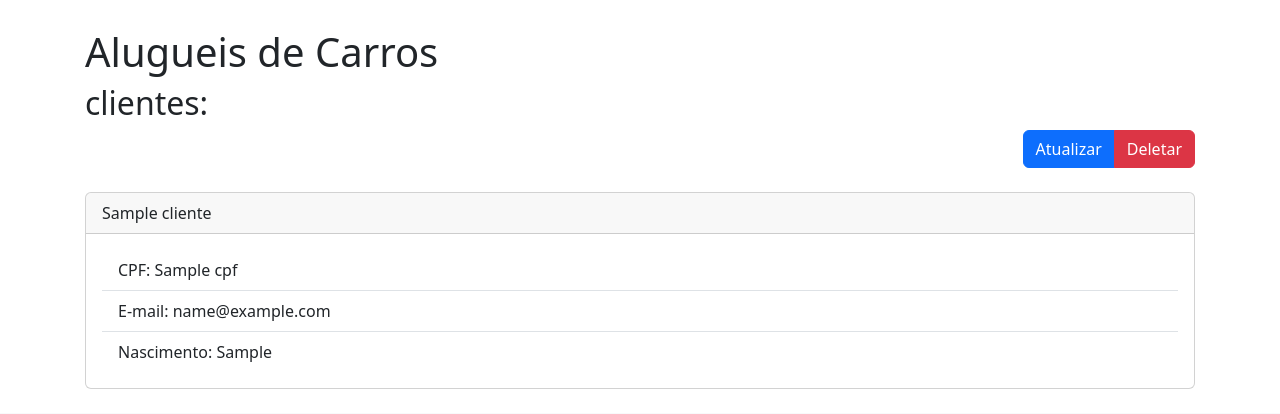
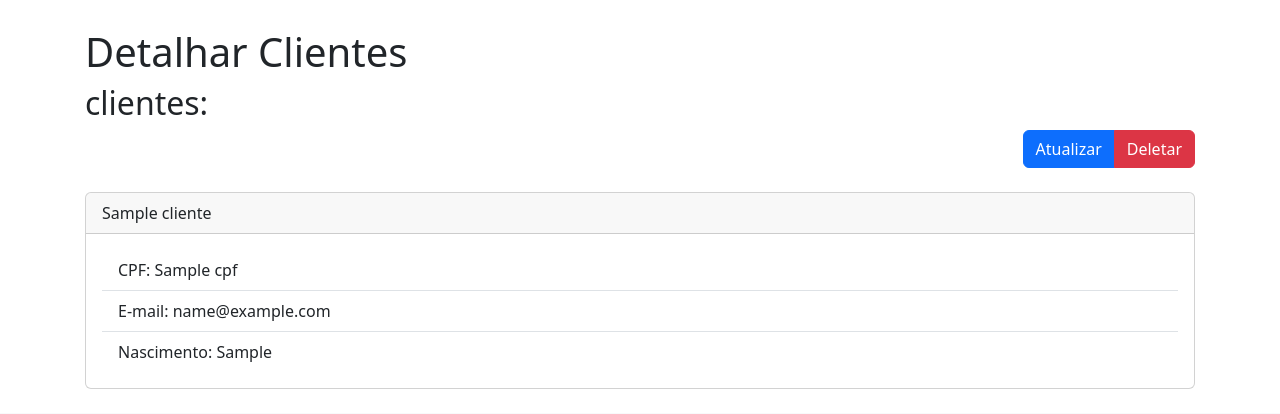
Before and after one commit to RosieGt/projeto_vcar3, a Django app: template aluguel/templates/cliente/detalhar.html in a window 1280 px wide. Shown: the part 56-470 px from the top of the page. Run offline with Django 3.2, Linux system fonts and the light colour scheme; the template is opened without the code that fills it: most values are stand-ins (such as "Sample title", 1, 10 or a date in 2020); some libraries are stand-ins or nearby versions.

Commit message:
proximo commit

```diff
--- a/aluguel/templates/cliente/cadastrar.html
+++ b/aluguel/templates/cliente/cadastrar.html
@@ -1,6 +1,6 @@
 {% extends 'index.html' %}
 {% load bootstrap5 %}
-    {% block title %}Cadastrar Cliente {% endblock title %}
+    {% block title %}Vcar Cliente {% endblock title %}
     {% block content %}
 
     <h2>Cadastro de Cliente:</h2>
@@ -15,4 +15,5 @@
     {% endbuttons %}
     </form>
 
-    {% endblock content %}
+
+  {% endblock content %}
--- a/aluguel/templates/cliente/detalhar.html
+++ b/aluguel/templates/cliente/detalhar.html
@@ -1,11 +1,11 @@
 {% extends 'index.html' %}
-{% block title %}Vcar {{ cliente.nome }} {% endblock title %}
+{% block title %}Vcar Clientes{{ cliente.nome }} {% endblock title %}
 {% block content %}
-<h1>Alugueis de Carros</h1>
+<h1>Detalhar Clientes</h1>
 <h2>clientes:</h2>
 <div class="d-flex justify-content-end">
 <div class="btn-group">
-    <a href="{% url 'atualizar_cliente' cliente.pk %}" class="btn btn-primary">Atualizar</a>
+    <a href="{% url 'atualizar_cliente' cliente.pk %}" class="btn btn-primary md-n4">Atualizar</a>
     <a href="{% url 'deletar_cliente' cliente.pk %}" class="btn btn-danger">Deletar</a>
 </div>
 </div>
--- a/templates/index.html
+++ b/templates/index.html
@@ -53,13 +53,13 @@
       {% bootstrap_messages %}
       <div class="container my-4">
         {% block content %}
-        <div class="p-4 p-md-5 mb-4 rounded bg-dark text-white">
+        <div class="p-4 p-md-5 mb-4 rounded bg-red text-black">
           <div class="row">
             <div class="col-md-6 align-middle">
               <h1 class="display-4 fst-italic">Locadora Vcar</h1>
               <p class="lead my-3">Alugue agora!
                 Locações de veiculos p/ empresas, pessoas físicas e motoristas de aplicativo</p>
-              <p class="lead mb-0"><a href="{% url 'realizar_aluguel' %}" class="text-white fw-bold">Alugue um Carro!</a></p>
+              <p class="lead mb-0"><a href="{% url 'realizar_aluguel' %}" class="text-black fw-bold">Alugue um Carro!</a></p>
             </div>
             <div class="col-md-6">
               <img src="{% static 'img/carros-1024x356.png' %}" class="mx-auto d-block" width="800" >
@@ -68,6 +68,7 @@
         </div>
 
         <div class="row mb-2">
+          <h2>Carros</h2>
           {% for carro in carros %}
           <div class="col-md-6">
             <div class="row g-0 border rounded overflow-hidden flex-md-row mb-4 shadow-sm h-md-250 position-relative">
@@ -92,7 +93,7 @@
         </div>
         <div class="row">
           <div class="col">
-            <h2>Cliente</h2>
+            <h2>Clientes</h2>
             <ul class="list-group list-group-flush">
               {% for cliente in clientes %}
               <li class="list-group-item"><a href="{% url 'detalhar_cliente' cliente.pk %}">{{ cliente.nome }}</a></li>
```
Also changed, not shown: db.sqlite3.
